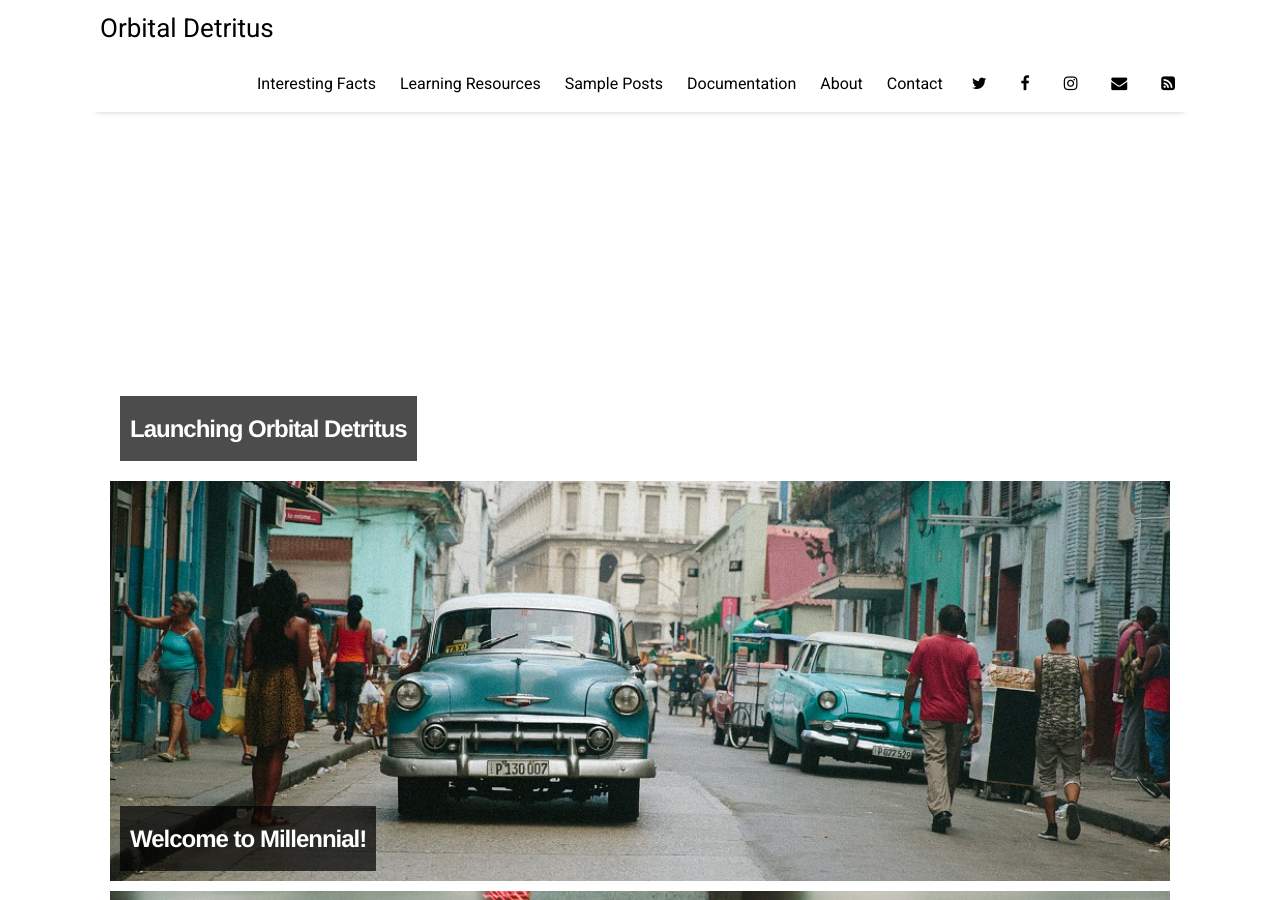
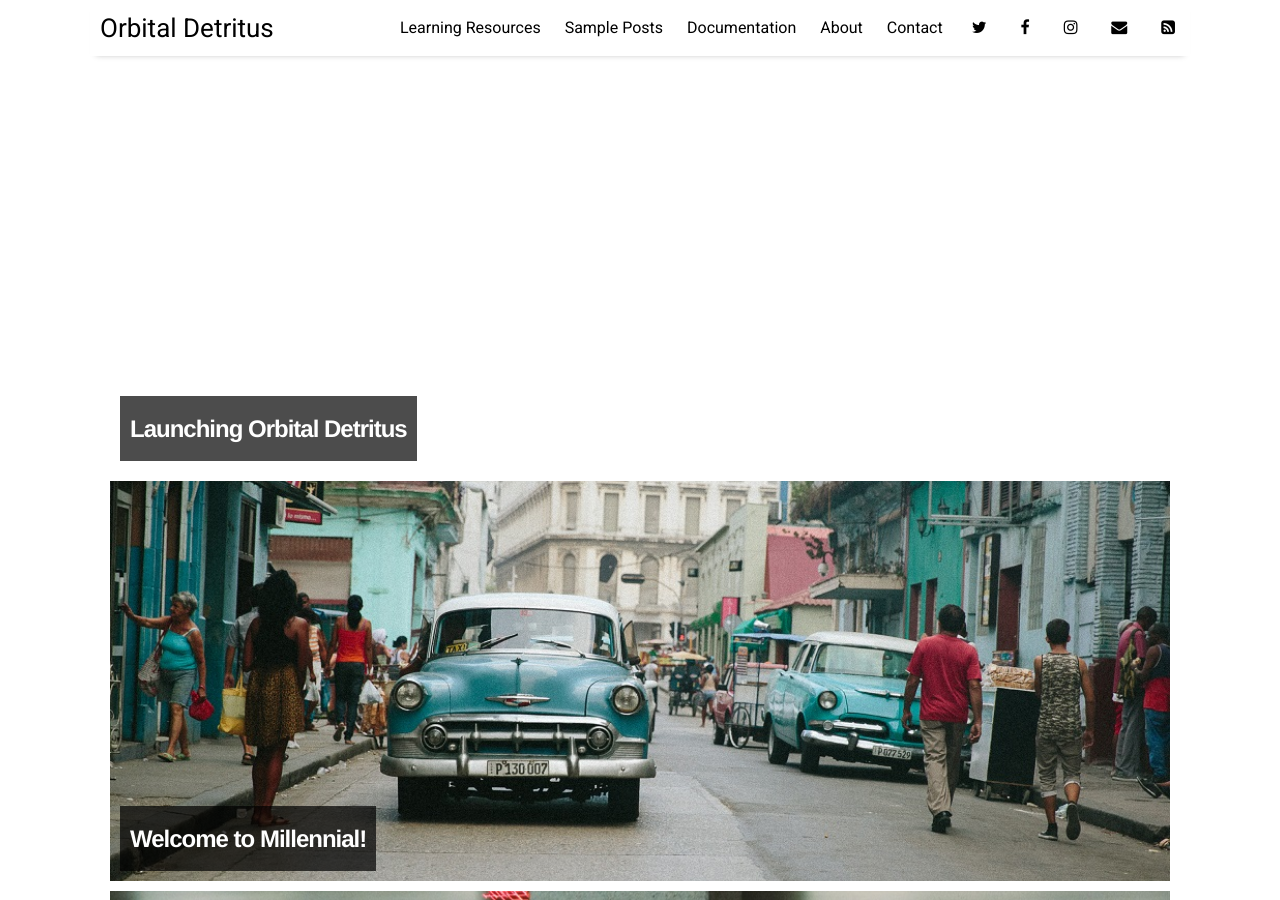
Before and after one commit to orbitaldetritus/orbitaldetritus.github.io, a Jekyll site: the page built from index.html, in a window 1280 px wide and 900 px high. Built offline with Jekyll 4.4.1, drawn with Linux system fonts in a browser that asks for light colours; nearby versions of some CDN libraries; the list of posts is cut into pages by our own code.

Commit message:
update menu

```diff
--- a/_data/settings.yml
+++ b/_data/settings.yml
@@ -7,7 +7,6 @@ disqus:
 google-ID: 'UA-112060364-2'
 
 menu:
-- {name: 'Interesting Facts', folder: 'pages', file: 'facts.html'}
 - {name: 'Learning Resources', folder: 'pages', file: 'resources.html'}
 - {name: 'Sample Posts', folder: 'pages', file: 'sample-posts.html'}
 - {name: 'Documentation', folder: 'pages', file: 'documentation.html'}
```
